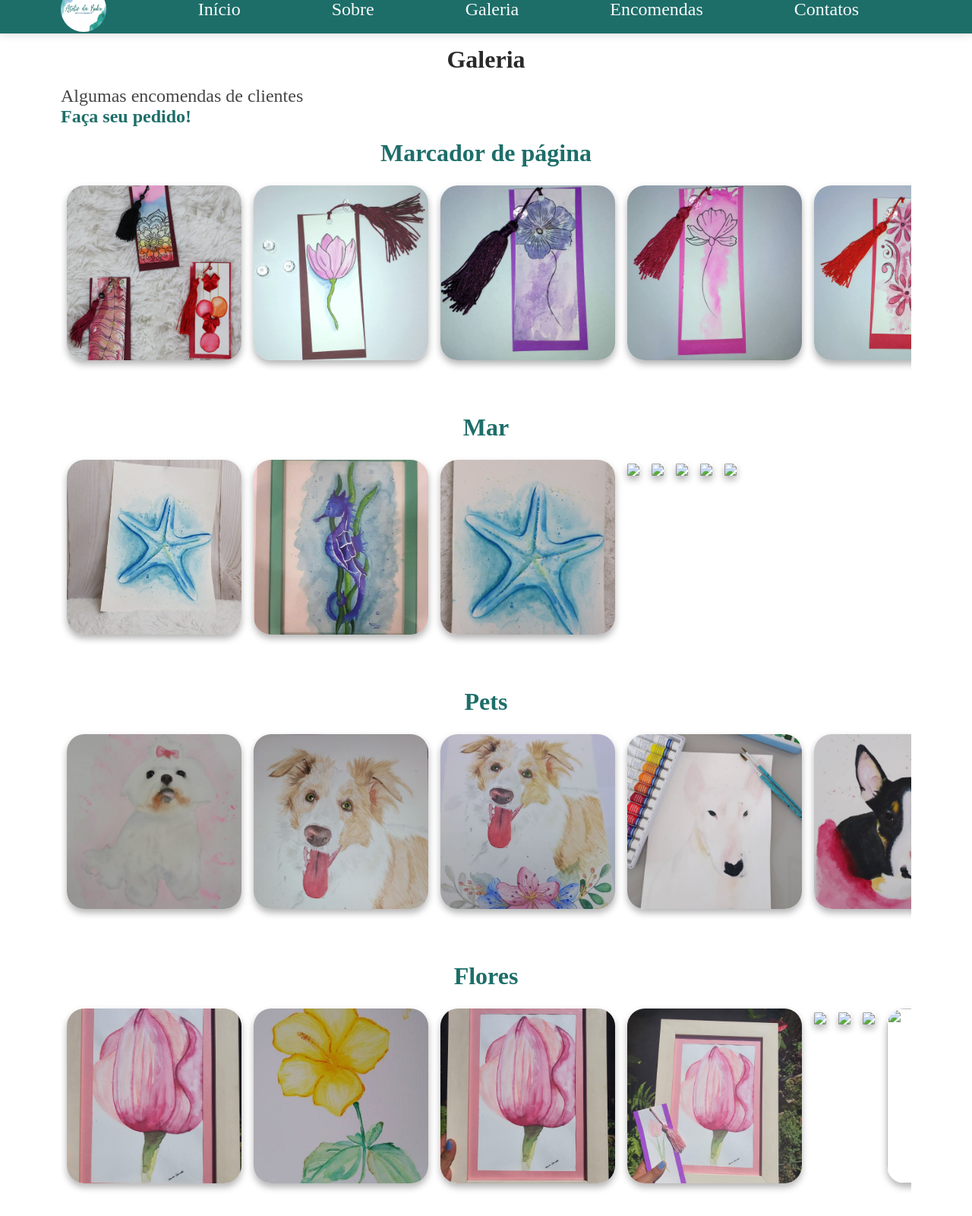
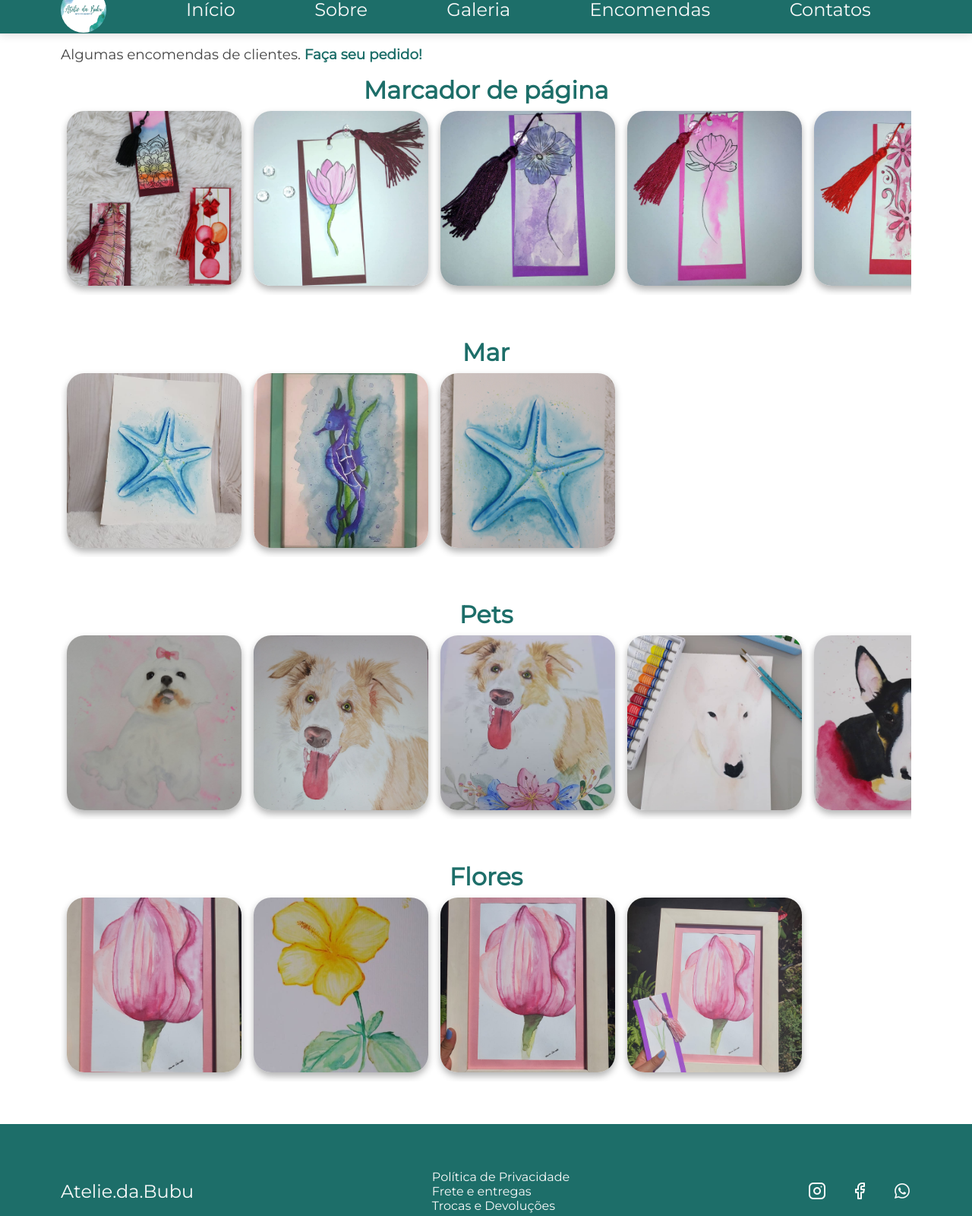
Before and after one commit to Gabriela-SD/Gabriela-SD.github.io, a plain HTML site: page galeria.html in a window 1280 px wide. Shown: the part 20-1620 px from the top of the page at 76% size. Drawn offline with nearby package versions, Linux system fonts and the light colour scheme; files whose address does not match are found by name; a web font is replaced by a local one.

Commit message:
inclusão fotos e alteração fonte

```diff
--- a/galeria.html
+++ b/galeria.html
@@ -33,10 +33,8 @@
     <link rel="stylesheet" href="Img/icons/style.css">
      <!--scrollreveal https://scrollrevealjs.org/guide/hello-world.html-->
      <script src="https://unpkg.com/scrollreveal"></script>
-     <link rel="preconnect" href="https://fonts.googleapis.com">
-<link rel="preconnect" href="https://fonts.gstatic.com" crossorigin>
-<link href="https: //fonts.googleapis.com/css2? family= Trocchi & display=swap" rel="stylesheet">
-    <title>Galeria</title>
+
+     <title>Galeria</title>
 </head>
 
 <body>
@@ -60,13 +58,10 @@
   </header>
     <section id="galeria" class="container">
       <div class="container">
-        <h3>Galeria</h3>
         <div class="txt">
-          <p > Algumas encomendas de clientes</p>
-          <p > <a href="index.html#services" target="_Blank"> Faça seu pedido!  </a></p>
+          <p > Algumas encomendas de clientes.  <a href="index.html#services" target="_Blank"> Faça seu pedido!  </a></p>
         </div>
         <div class="">
-
           <div class="carousel">
             <div class="carousel-title"> <h3>Marcador de página</h3></div>
             <div class="carousel-item">
@@ -107,10 +102,19 @@
             <div class="card marcador">
               <img class="image" src="Img/galeria/marcadorvarios.jpg" alt= "marcadores de página pintado em aquarela">
             </div>
+            <div class="card marcador">
+              <img class="image" src="Img/galeria/marcadork.jpg" alt= "marcadores de página pintado em aquarela">
+            </div>
+            <div class="card marcador">
+              <img class="image" src="Img/galeria/marcadorl.jpeg" alt= "marcadores de página pintado em aquarela">
+            </div>
+            <div class="card marcador">
+              <img class="image" src="Img/galeria/marcadorm.jpg" alt= "marcadores de página pintado em aquarela">
+            </div>
           </div>
           </div>
 
-          <div class="carousel">
+         <div class="carousel">
             <div class="carousel-title"><h3>Mar</h3> </div>
             <div class="carousel-item">
               <div class="card ">
@@ -122,23 +126,9 @@
               <div class="card ">
                 <img class="image" src="Img/galeria/estreladomar.JPG" alt= "marcadores de página pintado em aquarela">
               </div>
-              <div class="card ">
-                <img class="image" src="" alt= " ">
-              </div>
-              <div class="card ">
-                <img class="image"  src="" alt=" ">
-              </div>
-              <div class="card ">
-                <img class="image"  src="" alt=" ">
-              </div>
-              <div class="card ">
-                <img class="image"  src="" alt=" ">
-              </div>
-              <div class="card ">
-                <img class="image"  src="" alt=" ">
-              </div>
+
             </div>
-        </div>
+         </div>
 
           <div class="carousel">
               <div class="carousel-title"><h3>Pets</h3> </div>
@@ -167,10 +157,39 @@
                 <div class="card cao">
                   <img class="image"  src="Img/galeria/caoh.jpg" alt="imagem guarda vinho com pintura em aquarela">
                 </div>
+                <div class="card cao">
+                  <img class="image"  src="Img/galeria/caoi.jpg" alt="imagem guarda vinho com pintura em aquarela">
+                </div>
+                <div class="card cao">
+                  <img class="image"  src="Img/galeria/caoquadro.jpeg" alt="imagem guarda vinho com pintura em aquarela">
+                </div>
+                <div class="card cao">
+                  <img class="image"  src="Img/galeria/gatoa.jpg" alt="imagem gato com pintura em aquarela">
+                </div>
+                <div class="card cao">
+                  <img class="image"  src="Img/galeria/gatob.jpg" alt="imagem guarda vinho com pintura em aquarela">
+                </div>
+                <div class="card cao">
+                  <img class="image"  src="Img/galeria/gatoc.jpg" alt="imagem guarda vinho com pintura em aquarela">
+                </div>
+                <div class="card cao">
+                  <img class="image"  src="Img/galeria/gatonoquadro.jpg" alt="imagem guarda vinho com pintura em aquarela">
+                </div>
+                <div class="card cao">
+                  <img class="image"  src="Img/galeria/gatod.jpg" alt="imagem guarda vinho com pintura em aquarela">
+                </div>
+                <div class="card cao">
+                  <img class="image" src="Img/galeria/caoj.jpg" alt= "marcadores de página pintado em aquarela">
+                </div>
+                <div class="card cao">
+                  <img class="image" src="Img/galeria/caok.jpg" alt= "marcadores de página pintado em aquarela">
+                </div>
+
+
               </div>
           </div>
 
-        <div class="carousel">
+          <div class="carousel">
           <div class="carousel-title"><h3>Flores</h3> </div>
           <div class="carousel-item">
             <div class="card ">
@@ -185,21 +204,9 @@
             <div class="card ">
               <img class="image" src="img/galeria/florquadro2.jpg" alt= "marcadores de página pintado em aquarela">
             </div>
-            <div class="card ">
-              <img class="image"  src="" alt=" ">
-            </div>
-            <div class="card ">
-              <img class="image"  src="" alt=" ">
-            </div>
-            <div class="card ">
-              <img class="image"  src="" alt=" ">
-            </div>
-            <div class="card ">
-              <img class="image"  src="" alt="" >
-            </div>
+
           </div>
-      </div>
-
+          </div>
         </div>
         </div>
  </section>
--- a/style.css
+++ b/style.css
@@ -1,23 +1,25 @@
+@import url('https://fonts.googleapis.com/css2?family=Montserrat:wght@300;400&display=swap');
 * {
   margin: 0;
   padding: 0;
   box-sizing: border-box;
 }
 :root {
-  font-size: 100%; /*16px*/
   --base-color: #1d6e69;
   --base-color-second: #2659a7;
   --text-color-light: #fafafa;
 
   --text-color: #444444;
-  --body-font: normal 1.5rem trocchi;
+  --body-font: 'Montserrat', sans-serif;
+  --body-font-size: 1.15rem;
 }
 
 html {
   scroll-behavior: smooth;
 }
 body {
-  font: var(--body-font);
+  font-family: var(--body-font);
+  font-weight: 400 ;
   color: var(--text-color);
   -webkit-font-smoothing: antialiased;
   background-color: #fafafa;
@@ -37,11 +39,13 @@ a {
   color: var(--base-color);
   text-decoration: none;
 }
-
+p{
+  font-size: var(--body-font-size);
+}
 .logo {
   color: var(--base-color);
   /*height: 4.5rem;  16*4.5= 72px */
-  font: bold 20pt corbel;
+  font: bold 20pt var(--body-font);
   text-align: center;
   background: -webkit-gradient(
     linear,
@@ -79,7 +83,7 @@ nav {
   width: 100%;
 }
 nav .title {
-  font-size: 35pt;
+  font-size: 30pt;
 }
 nav .menu {
   opacity: 0;
@@ -112,7 +116,7 @@ nav .show .menu ul {
 nav ul li {
   /* width: auto;*/ /* ver */
   margin: 0.8em;
-  font-size: 1.5rem;
+  font-size: 1.25rem;
   text-align: center;
 }
 
@@ -169,6 +173,7 @@ main {
   margin-right: 1.5rem;
 }
 h3 {
+  font-size: 1.25rem;
   margin-bottom: 2rem;
   width: 90%;
   margin-left: 1.5rem;
@@ -215,7 +220,7 @@ h3 {
 }
 
 .txtAbertura {
-  font-size: x-large;
+  font-size: var(--body-font-size);
   text-align: justify;
 }
 
@@ -260,7 +265,7 @@ h3 {
   height: 100%;
 }
 .container-card .card {
-  font-size: 1.4rem;
+  font-size: var(--body-font-size);
   max-width: 250px;
   /*height: 260px;*/
   position: relative;
@@ -284,8 +289,7 @@ h3 {
   top: -3.75rem;
   left: 1.25rem;
   z-index: 1;
-  /*box-shadow: 0 5px 20px rgba(0,0,0,0.2);*/
-}
+  }
 .card .image {
   max-width: 100%;
   border-radius: 0.4rem;
@@ -301,7 +305,7 @@ h3 {
   /*visibility: hidden;*/
   /*opacity: 0;*/
   transition: 0.3s ease-in-out;
-  font: trocchi bold;
+  font: var(--body-font);
   color: rgb(242, 242, 243);
 }
 .content h4 {
@@ -309,7 +313,7 @@ h3 {
 }
 .content p,
 .content ul {
-  font-size: 1.25rem;
+  font-size: 1.08rem;
   text-align: justify;
 }
 .content a {
@@ -341,12 +345,12 @@ h3 {
   border-radius: 0.25rem;
 }
 #services form label {
-  font: 700 var(--body-font);
+  font: 400 var(--body-font);
   color: white;
   display: flex;
 }
 .txt-place {
-  font: normal 1rem corbel;
+  font: normal 1.15rem corbel;
 }
 
 .form-input {
@@ -377,7 +381,8 @@ button {
   padding: 0 2rem;
   border-radius: 0.25rem;
   cursor: pointer;
-  font: 700 var(--body-font);
+  font: var(--body-font);
+  font-size: var(--body-font-size);
   color: white;
 
   color: var(--text-color-light);
@@ -412,8 +417,9 @@ button:hover {
 /*CONTATOS*/
 #contact .text p {
   margin-bottom: 2rem;
+
 }
-#contact.button i {
+#contact .button i {
   font-size: 1.5rem;
   margin-right: 0.625rem; /*margem entre o ícone com o texto*/
 }
@@ -422,13 +428,13 @@ button:hover {
   align-items: center;
 }
 #contact ul li i {
-  font-size: 1.5rem;
   margin-right: 0.625rem; /*margem entre o ícone com o texto*/
   color: var(--base-color);
 }
 
 #contact ul.grid {
   gap: 2rem;
+  font-size: var(--body-font-size);
 }
 
 /*FOOTER*/
@@ -444,17 +450,17 @@ footer.section {
 
 footer .logo1 {
   display: inline-block;
-  font-size: 1.5rem;
+  font-size: 1rem;
   color: var(--text-color-light);
 }
 
 footer .brand p {
   margin-bottom: 0.75rem;
-  font-size: 1rem;
+  font-size: 0.8rem;
 }
 footer .term a{
   color: var(--text-color-light);
-  font-size: 1rem;
+  font-size: 0.8rem;
 }
 
 footer i {
@@ -546,7 +552,7 @@ footer .social a:hover {
   }
 
   nav .menu ul li a.title {
-    font: 400 1rem var(--body-font);
+    font: 400 1.5rem var(--body-font);
     -webkit-font-smoothing: antialiased;
   }
 
--- a/styleg.css
+++ b/styleg.css
@@ -1,23 +1,25 @@
+@import url('https://fonts.googleapis.com/css2?family=Montserrat:wght@300;400&display=swap');
 * {
   margin: 0;
   padding: 0;
   box-sizing: border-box;
+  text-decoration: none;
 }
 :root {
-    font-size: 100%;
   --base-color: #1d6e69;
   --base-color-second: #2659a7;
   --text-color-light: #fafafa;
-
   --text-color: #444444;
-    --body-font: normal 1.5rem montserrat;
+  --body-font: 'Montserrat', sans-serif;
+  --body-font-size: 1.15rem;
 }
 
   html {
     scroll-behavior: smooth;
   }
   body {
-    font: var(--body-font);
+    font-family: var(--body-font);
+    font-weight: 400;
     color: var(--text-color);
     -webkit-font-smoothing: antialiased;
 
@@ -31,28 +33,8 @@
     list-style: none;
   }
 
-  a {
-    font-weight: bold;
-    color: var(--base-color);
-    text-decoration: none;
-  }
-  a {
-    transition: color 0.2s;
-    position: relative;
-  }
-  a:hover {
-    color: var(--base-color-second);
-  }
- a:hover::after {
-    content: ' ';
-    width: 100%;
-    height: 2px;
-    background: var(--base-color-second);
 
-    position: absolute;
-    left: 0;
-    bottom: 0;
-  }
+
   /*CABEÇALHO*/
 #header {
   border-bottom: 1px solid #e4e4e4;
@@ -87,7 +69,7 @@ nav {
   width: 100%;
 }
 nav .title {
-  font-size: 35pt;
+  font-size: 30pt;
 }
 nav .menu {
   opacity: 0;
@@ -96,6 +78,7 @@ nav .menu {
   transition: 0.2s;
   background-color: #e4e4e4;
   width: 1%;
+
 }
 nav.show .menu {
   opacity: 1;
@@ -107,6 +90,7 @@ nav.show .menu {
   left: 0;
   display: grid;
   place-content: center;
+
 }
 nav .show ul .grid {
   /*grid apenas quando o menu estiver aberto*/
@@ -122,8 +106,8 @@ nav ul li {
   font-size: 1.5rem;
   text-align: center;
 }
-
 nav ul li a {
+  color: var(--base-color);
   transition: color 0.2s;
   position: relative;
 }
@@ -142,6 +126,9 @@ nav ul li a:hover::after {
   left: 0;
   bottom: 0;
 }
+
+
+
 
 /* toggle menu */
 .toggle {
@@ -170,20 +157,41 @@ nav.show div.icon-close {
   #galeria{
     margin-top: 5rem;
   }
-
-  h3 {
-    margin-bottom: 1rem;
-    width: 90%;
-    color: rgb(41, 41, 41);
-}
-
-.txt{
-  margin-bottom: 1rem;
-}
   .container{
     margin: 0 0.75rem;
     overflow: hidden;
   }
+  h3{
+    font-size: 1.25rem;
+  }
+
+.txt{
+  font-size: var(--body-font-size);
+  margin-bottom: 1rem;
+}
+.txt a {
+  font-weight: bold;
+  color: var(--base-color);
+  text-decoration: none;
+}
+.txt a {
+  transition: color 0.2s;
+  position: relative;
+}
+.txt a:hover {
+  color: var(--base-color-second);
+}
+.txt a:hover::after {
+  content: ' ';
+  width: 100%;
+  height: 2px;
+  background: var(--base-color-second);
+
+  position: absolute;
+  left: 0;
+  bottom: 0;
+}
+
 
   .carousel{
     max-width: 100vw;
@@ -316,16 +324,33 @@ footer .social a:hover {
   }
 
 
-  nav .menu ul li a.title.active {
-    font-weight: bold;
-    -webkit-font-smoothing: auto;
-  }
-
   nav .icon-menu {
     display: none;
   }
 
+  nav ul li a {
+    transition: color 0.5s;
+    position: relative;
+  }
 
+  nav ul li a:hover {
+    font-size:1.2em;
+    color: white;
+    text-decoration: none;
+    -webkit-text-stroke: 0.5px;
+
+    transition-timing-function: ease-in-out;
+  }
+  nav ul li a:hover::after {
+    /*pseudo elemento after qdo passaor o mouse e aparece o traço*/
+    content: ' ';
+    width: 100%;
+    height: 2px;
+    background: white;
+    position: absolute;
+    left: 0;
+    bottom: 0;
+  }
   h3 {
     font-size: 2rem;
   }
```
Also changed, not shown: index.html (+2 -3 lines), Img/galeria/caoj.jpg (renamed from Img/galeria/IMG_20220110_175903.jpg), Img/galeria/caok.jpg (renamed from Img/galeria/IMG-20220110-WA0012.jpg), Img/galeria/gatod.jpg (renamed from Img/galeria/IMG_20220131_083134_573.jpg), Img/galeria/marcadork.jpg (renamed from Img/galeria/IMG_20211111_171648.jpg), Img/galeria/marcadorl.jpeg (renamed from Img/galeria/IMG-20211109-WA0028.jpeg), 2 other files. Lines whose indentation alone changed are shown as unchanged.
